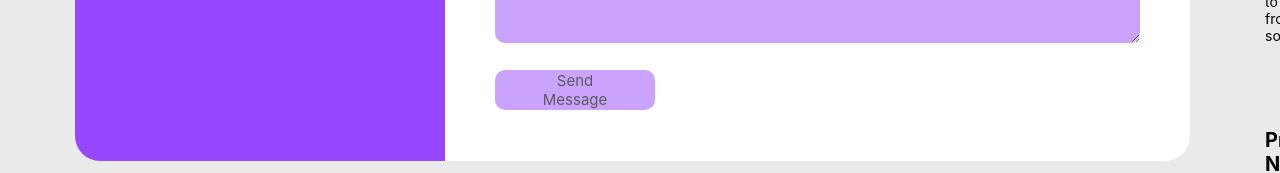
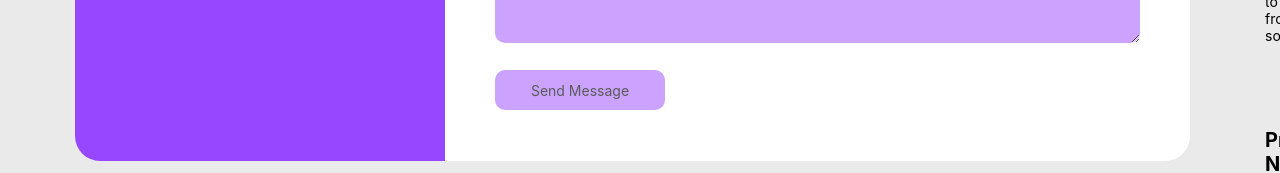
Before and after one commit to pauIbanez/portfolio-front, a React (Create React App) app: page /contact in a window 1280 px wide. Shown: the part 1418-1591 px from the top of the page. Built offline with nearby package versions, Linux system fonts and the light colour scheme.

Commit message:
added width to the submit button

```diff
--- a/src/components/ContactForm/ContactForm.tsx
+++ b/src/components/ContactForm/ContactForm.tsx
@@ -286,8 +286,8 @@ const ContactForm = ({ onSubmit }: Props) => {
             submit={true}
             disabled={!isFilled || isErrorShowing}
             styleObject={{
-              width: 160,
-              fontSize: 15,
+              width: 170,
+              fontSize: 14,
               height: 40,
               radius: 10,
               padding: 0,
```
